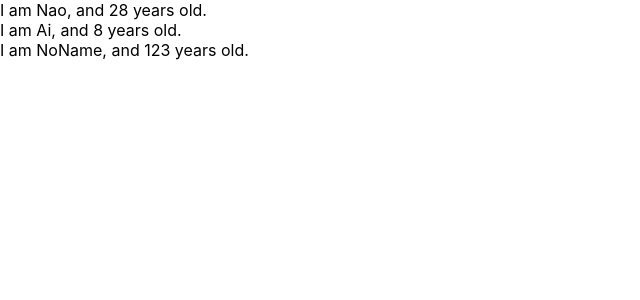
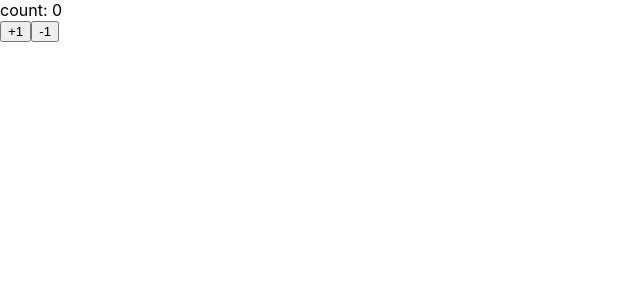
Before and after one commit to nao1511/react-app, a React (Create React App) app: page / in a window 1280 px wide. Shown: the top 300 px of the page, without its empty margins (0-640 px from the left). Built offline with nearby package versions, Linux system fonts and the light colour scheme.

Commit message:
learn state and setState

```diff
--- a/src/App.js
+++ b/src/App.js
@@ -1,30 +1,31 @@
-import React from 'react';
-import PropTypes from 'prop-types';
+import React, {Component} from 'react';
 
-const App = () => {
-  const profiles = [
-    { name: "Nao", age: 28 },
-    { name: "Ai", age: 8 },
-    { name: "NoName", age: 123 },
-  ]
-  return (
-    <div>
-      {
-        profiles.map((profile, index) => {
-          return <User name={profile.name} age={profile.age} key={index} />
-        })
-      }
-    </div>
-  )
-}
+const App = () => (<Counter></Counter>)
 
-const User = (props) => {
-return <div>I am {props.name}, and {props.age} years old. </div>
-}
+class Counter extends Component {
+  constructor(props) {
+    super(props)
+    this.state = { count: 0 }
+  }
 
-User.propTypes = {
-  name: PropTypes.string,
-  age: PropTypes.number.isRequired
+  hundlePlusButton = () => {
+    this.setState({ count: this.state.count + 1 })
+  }
+
+  hundleMinusButton = () => {
+    this.setState({ count: this.state.count - 1 })
+  }
+
+  render() {
+    console.log(this.state)
+    return (
+      <React.Fragment>
+        <div>count: { this.state.count }</div>
+        <button onClick={this.hundlePlusButton}>+1</button>
+        <button onClick={this.hundleMinusButton}>-1</button>
+      </React.Fragment>
+    )
+  }
 }
 
 export default App;
```
